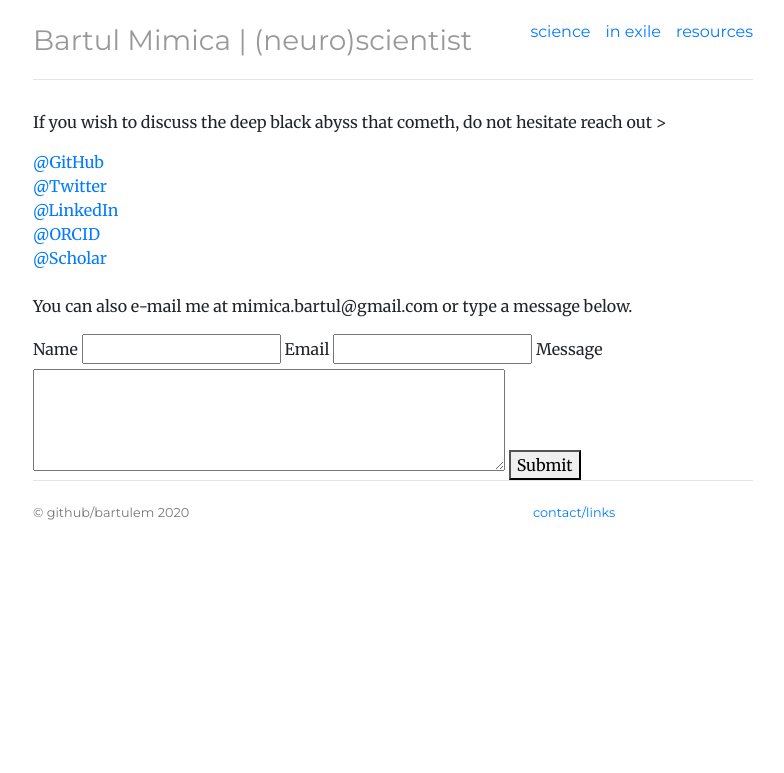
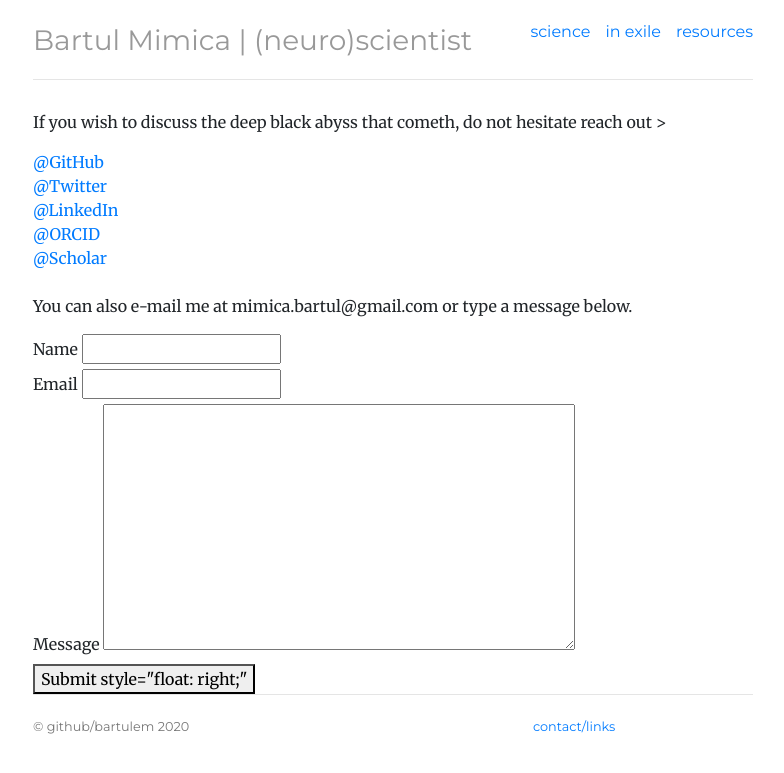
Before and after one commit to bartulem/bartulem.github.io, a Jekyll site: the page built from contact/index.html, in a window 1280 px wide. Shown: the top 773 px of the page, without its empty margins (247-1031 px from the left). Built offline with Jekyll 4.4.1, drawn with Linux system fonts in a browser that asks for light colours.

Commit message:
Update index.html

```diff
--- a/contact/index.html
+++ b/contact/index.html
@@ -24,14 +24,14 @@ description: bartulem | (neuro)scientist
 	<form accept-charset="UTF-8" action="https://www.formbackend.com/f/fcbfc7c5ae7c70f3" method="POST">
   	  <label for="name">Name</label>
   	  <input type="text" id="name" name="name" required>
-
+	  <br>
   	  <label for="email">Email</label>
   	  <input type="email" id="email" name="email" required>
-
+	  <br>
 	  <label for="comment">Message</label>
-	  <textarea rows="4" cols="50" name="comment" required></textarea>
-
-  	  <button type="submit">Submit</button>
+	  <textarea rows="10" cols="50" name="comment" required></textarea>
+	  <br>
+  	  <button type="submit">Submit style="float: right;"</button>
 	</form>
 
 </div>
```
